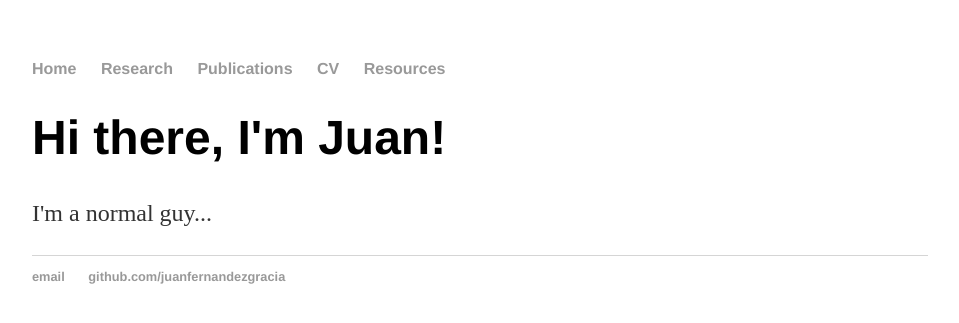
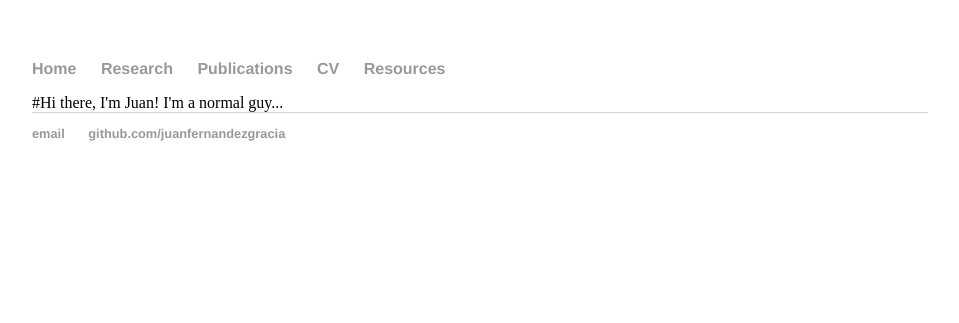
Before and after one commit to juanfernandezgracia/juanfernandezgracia.github.io, a Jekyll site: the page built from index.html, in a window 1280 px wide. Shown: the top 323 px of the page, without its empty margins (160-1119 px from the left). Built offline with Jekyll 4.4.1, drawn with Linux system fonts in a browser that asks for light colours.

Commit message:
Update index.html
markdown?

```diff
--- a/index.html
+++ b/index.html
@@ -2,7 +2,6 @@
 layout: default
 title: Juan Fernandez-Gracia
 ---
-<div class="blurb">
-	<h1>Hi there, I'm Juan!</h1>
-		<p>I'm a normal guy... </p>
-</div><!-- /.blurb -->
+#Hi there, I'm Juan!
+
+I'm a normal guy...
```
